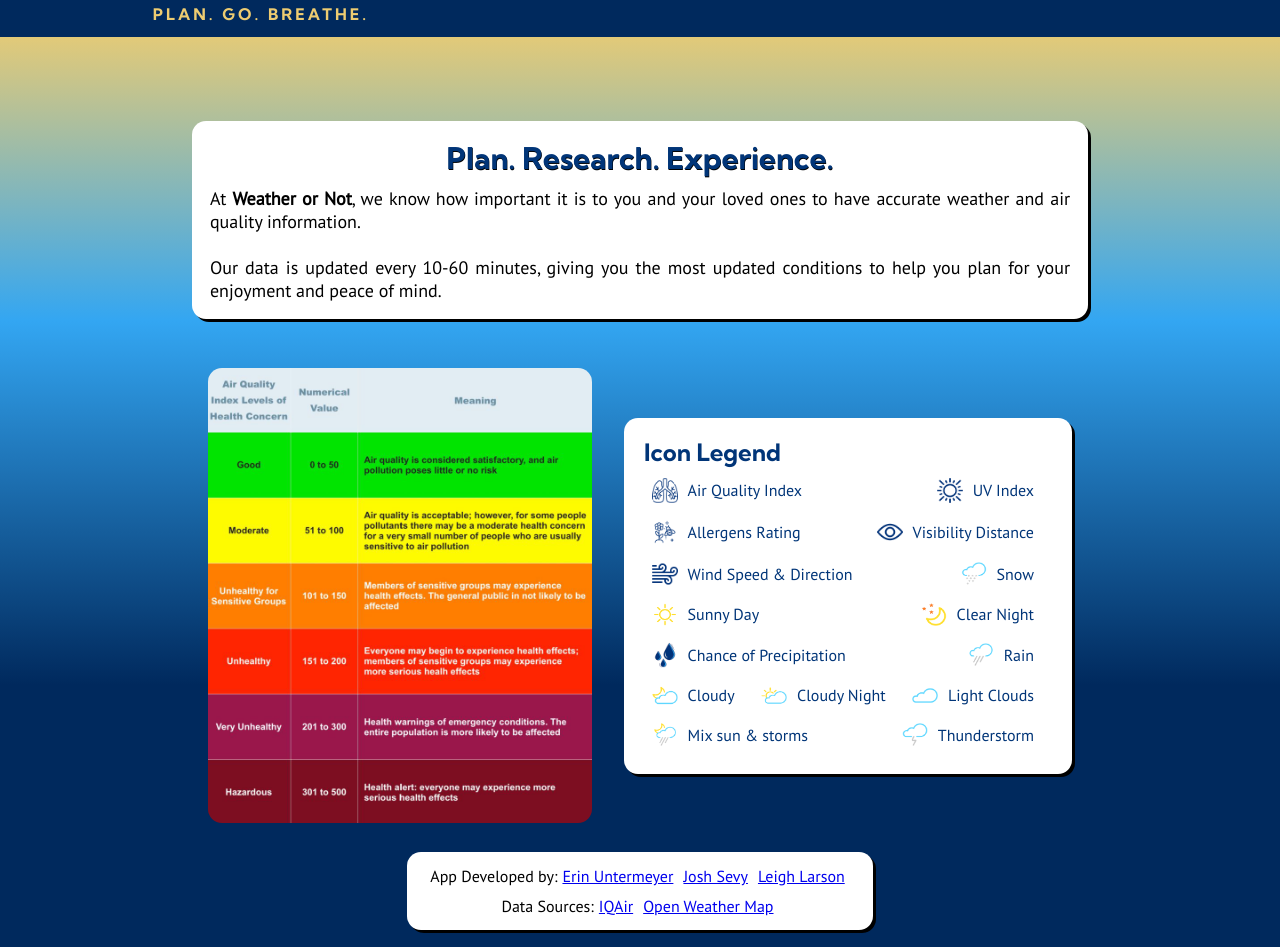
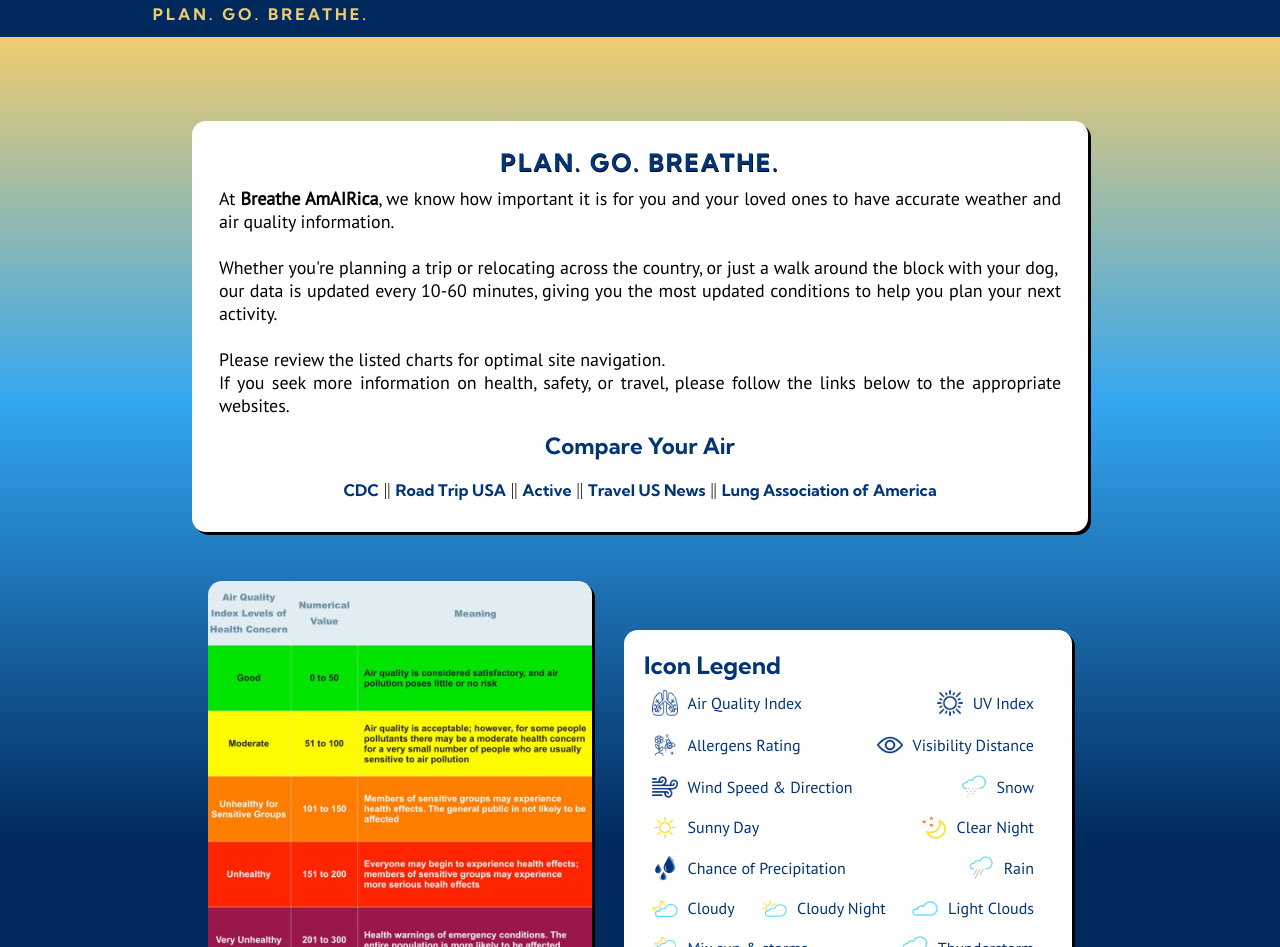
Before and after one commit to leighlars/BreatheAmAIRica, a React (Create React App) app: page /about in a window 1280 px wide. Shown: the part 85-1032 px from the top of the page. Built offline with nearby package versions, Linux system fonts and the light colour scheme; a web font is replaced by a local one.

Commit message:
Add resource links to About page

```diff
--- a/src/About/About.scss
+++ b/src/About/About.scss
@@ -7,21 +7,43 @@
 }
 
 .intro-text {
+  @include columnDisplay();
   background: white;
   border-radius: 14px;
   box-shadow: 3px 3px black;
   margin: 20px auto;
-  padding: 2%;
+  padding: 3%;
   h2 {
-    @include headerFont(30px);
+    @include headerFont(1.5em);
     color: $darkBlue;
     text-align: center;
     text-shadow: .5px .5px black;
     margin-bottom: 10px;
+    text-transform: uppercase;
+    letter-spacing: 2px;
   }
   p {
     @include textFont(18px);
     text-align: justify;
+  }
+
+  .info-links {
+    @include rowDisplay();
+    padding: 0;
+  }
+  a {
+    @include headerFont(1em);
+    color: $darkBlue;
+    margin: 5px;
+    text-decoration: none;
+    &:hover {
+      color: $lightBlue;
+      // text-shadow: 1px 1px black;
+    }
+  }
+  .compare-link {
+    font-size: 1.4em;
+    margin: 15px;
   }
 }
 
@@ -30,6 +52,7 @@
   width: 70vw;
   .aq-image {
     border-radius: 14px;
+    box-shadow: 3px 3px black;
     width: 30vw;
     margin: 20px auto;
   }
@@ -72,9 +95,6 @@
   }
 
 
-
-
-
 .credits {
   @include rowDisplay();
   @include textFont(1em);
@@ -83,11 +103,15 @@
   box-shadow: 3px 3px black;
   justify-content: center;
   flex-wrap: wrap;
-  width: 50%;
+  width: 60%;
   a {
     margin: 5px;
+    &:hover {
+      color: $lightBlue;
+      // text-shadow: 1px 1px black;
+    }
   }
   p {
-    margin: 0;
+    margin: 0 auto;
   }
 }
--- a/src/About/About.tsx
+++ b/src/About/About.tsx
@@ -22,14 +22,48 @@ const About: React.FC = () => {
   return (
    <section className="about-section">
     <span className="intro-text">
-     <h2>Plan. Research. Experience.</h2>
+     <h2>Plan. Go. Breathe.</h2>
      <p>
-      At <b>Weather or Not</b>, we know how important it is to you and your
-      loved ones to have accurate weather and air quality information. <br />{" "}
+      At <b>Breathe AmAIRica</b>, we know how important it is for you and your
+      loved ones to have accurate weather and air quality information.
       <br />
-      Our data is updated every 10-60 minutes, giving you the most updated
-      conditions to help you plan for your enjoyment and peace of mind.
+      <br/>
+      Whether you're planning a trip or relocating across the country, or just a walk around the block with your dog, <br/>
+      our data is updated every 10-60 minutes, giving you the most updated conditions to help you plan your next activity.
+      <br />
+      <br />
+      Please review the listed charts for optimal site navigation. <br />
+      If you seek more information on health, safety, or travel, please follow
+      the links below to the appropriate websites.
      </p>
+     <a
+      href="https://www.stateoftheair.org/city-rankings/compare-your-air.html"
+      target="_blank"
+      className="compare-link"
+     >
+      Compare Your Air
+     </a>
+     <span className="info-links">
+      <a href="https://www.cdc.gov/" target="_blank">
+       CDC
+      </a>
+      ||
+      <a href="https://www.roadtripusa.com/" target="_blank">
+       Road Trip USA
+      </a>
+      ||
+      <a href="https://www.active.com/outdoors/articles" target="_blank">
+       Active
+      </a>
+      ||
+      <a href="https://travel.usnews.com/" target="_blank">
+       Travel US News
+      </a>
+      ||
+      <a href="https://www.stateoftheair.org/" target="_blank">
+       Lung Association of America
+      </a>
+     </span>
     </span>
     <div className="legends">
      <img
@@ -167,14 +201,22 @@ const About: React.FC = () => {
     </div>
     <span className="credits">
      <p>App Developed by:</p>
-     <br />
-     <a href="https://github.com/ErinUntermeyer">Erin Untermeyer</a>
-     <a href="https://github.com/JoshSevy">Josh Sevy</a>
-     <a href="https://github.com/leighlars">Leigh Larson</a>
-     <p>Data Sources:</p>
-     <br />
-     <a href="https://www.iqair.com/us/">IQAir</a>{" "}
-     <a href="https://openweathermap.org/">Open Weather Map</a>
+     <a href="https://github.com/ErinUntermeyer" target="_blank">
+      Erin Untermeyer
+     </a>
+     <a href="https://github.com/JoshSevy" target="_blank">
+      Josh Sevy
+     </a>
+     <a href="https://github.com/leighlars" target="_blank">
+      Leigh Larson
+     </a>
+     <p>Sources:</p>
+     <a href="https://www.airnow.gov/" target="_blank">
+      AirNow API
+     </a>{" "}
+     <a href="https://openweathermap.org/" target="_blank">
+      Open Weather Map API
+     </a>
     </span>
    </section>
   );
--- a/src/Results/Results.scss
+++ b/src/Results/Results.scss
@@ -9,13 +9,17 @@
 
   .results-info-box {
     @include rowDisplay();
-    overflow: scroll;
+    flex-wrap: wrap;
     width: 90vw;
-    margin: 0;
+    margin: 0 auto;
   }
 
 	h1 {
-		@include headerFont(2em);
+    @include headerFont(1.5em);
+    width: 100%;
+    text-shadow: 2px 2px black;
+    letter-spacing: 3px;
+    text-transform: uppercase;
 	}
 }
 
@@ -34,11 +38,13 @@
     }
 
     .card-header {
-      @include headerFont(1.5em);
+      @include headerFont(1.45em);
+      text-transform: uppercase;
+      letter-spacing: 2px;
       text-shadow: .5px black;
+      text-align: center;
       color: $darkBlue;
       margin: 10px;
-			text-shadow: .5px .5px black;
 			width: 240px;
 		}
 
```
